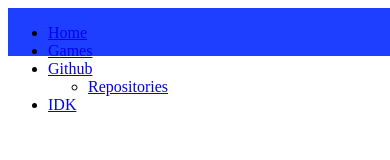
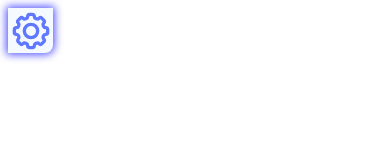
Before and after one commit to GWMCwing/gwmcwing.github.io, a website: page views/template/navbar/navbar.html in a window 390 px wide. Drawn offline with Linux system fonts and the light colour scheme.

Commit message:
created mobile version web navbar layout

```diff
--- /dev/null
+++ b/res/javascripts/navbar.js
@@ -0,0 +1,9 @@
+const navbarOptionGear = document.getElementsByClassName('navbar-mobile-option-button-icon-wheel')[0];
+const navbarOptionCross = document.getElementsByClassName('navbar-mobile-option-button-icon-cross')[0];
+
+function toggleMobileOption() {
+	navbarOptionGear.classList.toggle('show');
+	navbarOptionCross.classList.toggle('show');
+	navbarOptionGear.classList.toggle('hide');
+	navbarOptionCross.classList.toggle('hide');
+}
--- a/res/stylesheets/navbar.css
+++ b/res/stylesheets/navbar.css
@@ -1,6 +1,7 @@
 :root {
 	--navbar-background-color: #1e3fff;
 	--navbar-shadow-color: blue;
+	--navbar-repeat-time: 4;
 	--navbar-color-first-link: rgba(255, 255, 255, 0.774);
 	--navbar-color-second-link: rgba(255, 255, 255, 0.5);
 	--navbar-color-second-link-hover: white;
@@ -23,7 +24,9 @@
 	#navbar:hover {
 		height: var(--navbar-height-expanded);
 	}
-
+	#navbar > .navbar-mobile-option-button-container {
+		display: none;
+	}
 	#navbar > .navbar-option-icon-container > .navbar-option-icon {
 		display: inline-block;
 		position: absolute;
@@ -38,7 +41,7 @@
 		list-style-type: none;
 		padding: 0rem;
 		text-align: center;
-		grid-template-columns: repeat(4, 1fr);
+		grid-template-columns: repeat(var(--navbar-repeat-time), 1fr);
 	}
 	#navbar > ul > li > a {
 		color: var(--navbar-color-first-link);
@@ -66,9 +69,46 @@
 
 @media only screen and (max-width: 425px) {
 	#navbar {
-		background-color: var(--navbar-background-color);
-		width: 100vw;
-		height: 3rem;
 		position: absolute;
+		height: 2.8rem;
+		width: 2.8rem;
+		overflow: hidden;
+		box-shadow: 0px 0px 0.5rem 0.1rem var(--navbar-shadow-color);
+		border-radius: 0px 0px 0.5rem 0px;
+		background-color: aliceblue;
+		opacity: 0.7;
+	}
+	#navbar > .navbar-mobile-option-button-container {
+		position: absolute;
+		left: 0%;
+		top: 0%;
+	}
+	#navbar > .navbar-mobile-option-button-container > * {
+		position: absolute;
+		top: 0.2rem;
+		left: 0.2rem;
+		font-size: 2.5rem;
+		color: var(--navbar-background-color);
+	}
+	#navbar > .navbar-mobile-option-button-container > .navbar-mobile-option-button-icon-cross {
+		top: 0.3rem;
+		left: 0.3rem;
+		font-size: 2.2rem;
+	}
+	#navbar > .navbar-mobile-option-button-container > * > svg {
+		-webkit-transition: opacity 2000ms cubic-bezier(0.18, 0.89, 0.32, 1.28),
+			transform 2000ms cubic-bezier(0.18, 0.89, 0.32, 1.28);
+	}
+	#navbar > .navbar-mobile-option-button-container > *.hide > svg {
+		opacity: 0;
+		transform: rotate(360deg);
+	}
+
+	#navbar > .navbar-mobile-option-button-container > *.show > svg {
+		opacity: 1;
+		transform: rotate(-270deg);
+	}
+	#navbar > ul {
+		padding-top: 2rem;
 	}
 }
--- a/views/template/navbar/navbar.html
+++ b/views/template/navbar/navbar.html
@@ -1,10 +1,46 @@
 <link rel="stylesheet" href="/res/stylesheets/navbar.css" />
+<script src="/res/javascripts/navbar.js"></script>
 <div id="navbar">
 	<div class="navbar-icon-container"></div>
-	<div class="navbar-option-icon-container">
-		<div class="navbar-option-icon navbar-option-icon1"></div>
-		<div class="navbar-option-icon navbar-option-icon2"></div>
-		<div class="navbar-option-icon navbar-option-icon3"></div>
+	<div class="navbar-mobile-option-button-container" style="height: 100%; width: 100%" onclick="toggleMobileOption()">
+		<div class="navbar-mobile-option-button-icon-wheel show">
+			<svg
+				xmlns="http://www.w3.org/2000/svg"
+				xmlns:xlink="http://www.w3.org/1999/xlink"
+				aria-hidden="true"
+				role="img"
+				width="1em"
+				height="1em"
+				preserveAspectRatio="xMidYMid meet"
+				viewBox="0 0 24 24"
+			>
+				<g fill="none">
+					<path
+						d="M14 3.269C14 2.568 13.432 2 12.731 2H11.27C10.568 2 10 2.568 10 3.269v0c0 .578-.396 1.074-.935 1.286c-.085.034-.17.07-.253.106c-.531.23-1.162.16-1.572-.249v0a1.269 1.269 0 0 0-1.794 0L4.412 5.446a1.269 1.269 0 0 0 0 1.794v0c.41.41.48 1.04.248 1.572a7.946 7.946 0 0 0-.105.253c-.212.539-.708.935-1.286.935v0C2.568 10 2 10.568 2 11.269v1.462C2 13.432 2.568 14 3.269 14v0c.578 0 1.074.396 1.286.935c.034.085.07.17.105.253c.231.531.161 1.162-.248 1.572v0a1.269 1.269 0 0 0 0 1.794l1.034 1.034a1.269 1.269 0 0 0 1.794 0v0c.41-.41 1.04-.48 1.572-.249c.083.037.168.072.253.106c.539.212.935.708.935 1.286v0c0 .701.568 1.269 1.269 1.269h1.462c.701 0 1.269-.568 1.269-1.269v0c0-.578.396-1.074.935-1.287c.085-.033.17-.068.253-.104c.531-.232 1.162-.161 1.571.248v0a1.269 1.269 0 0 0 1.795 0l1.034-1.034a1.269 1.269 0 0 0 0-1.794v0c-.41-.41-.48-1.04-.249-1.572c.037-.083.072-.168.106-.253c.212-.539.708-.935 1.286-.935v0c.701 0 1.269-.568 1.269-1.269V11.27c0-.701-.568-1.269-1.269-1.269v0c-.578 0-1.074-.396-1.287-.935a7.755 7.755 0 0 0-.105-.253c-.23-.531-.16-1.162.249-1.572v0a1.269 1.269 0 0 0 0-1.794l-1.034-1.034a1.269 1.269 0 0 0-1.794 0v0c-.41.41-1.04.48-1.572.249a7.913 7.913 0 0 0-.253-.106C14.396 4.343 14 3.847 14 3.27v0z"
+						stroke="currentColor"
+						stroke-width="2"
+					/>
+					<path d="M16 12a4 4 0 1 1-8 0a4 4 0 0 1 8 0z" stroke="currentColor" stroke-width="2" />
+				</g>
+			</svg>
+		</div>
+		<div class="navbar-mobile-option-button-icon-cross hide">
+			<svg
+				xmlns="http://www.w3.org/2000/svg"
+				xmlns:xlink="http://www.w3.org/1999/xlink"
+				aria-hidden="true"
+				role="img"
+				width="1em"
+				height="1em"
+				preserveAspectRatio="xMidYMid meet"
+				viewBox="0 0 64 64"
+			>
+				<path
+					d="M52 2H12C6.476 2 2 6.477 2 12v40c0 5.523 4.477 10 10 10h40c5.523 0 10-4.477 10-10V12c0-5.523-4.477-10-10-10zm-2.002 40.799L42.799 50L31.998 39.199L21.2 50l-7.201-7.201L24.799 32l-10.8-10.801L21.2 14l10.798 10.799L42.799 14l7.199 7.199L39.199 32l10.799 10.799z"
+					fill="currentColor"
+				/>
+			</svg>
+		</div>
 	</div>
 	<ul>
 		<li><a href="#">Home</a></li>
```
